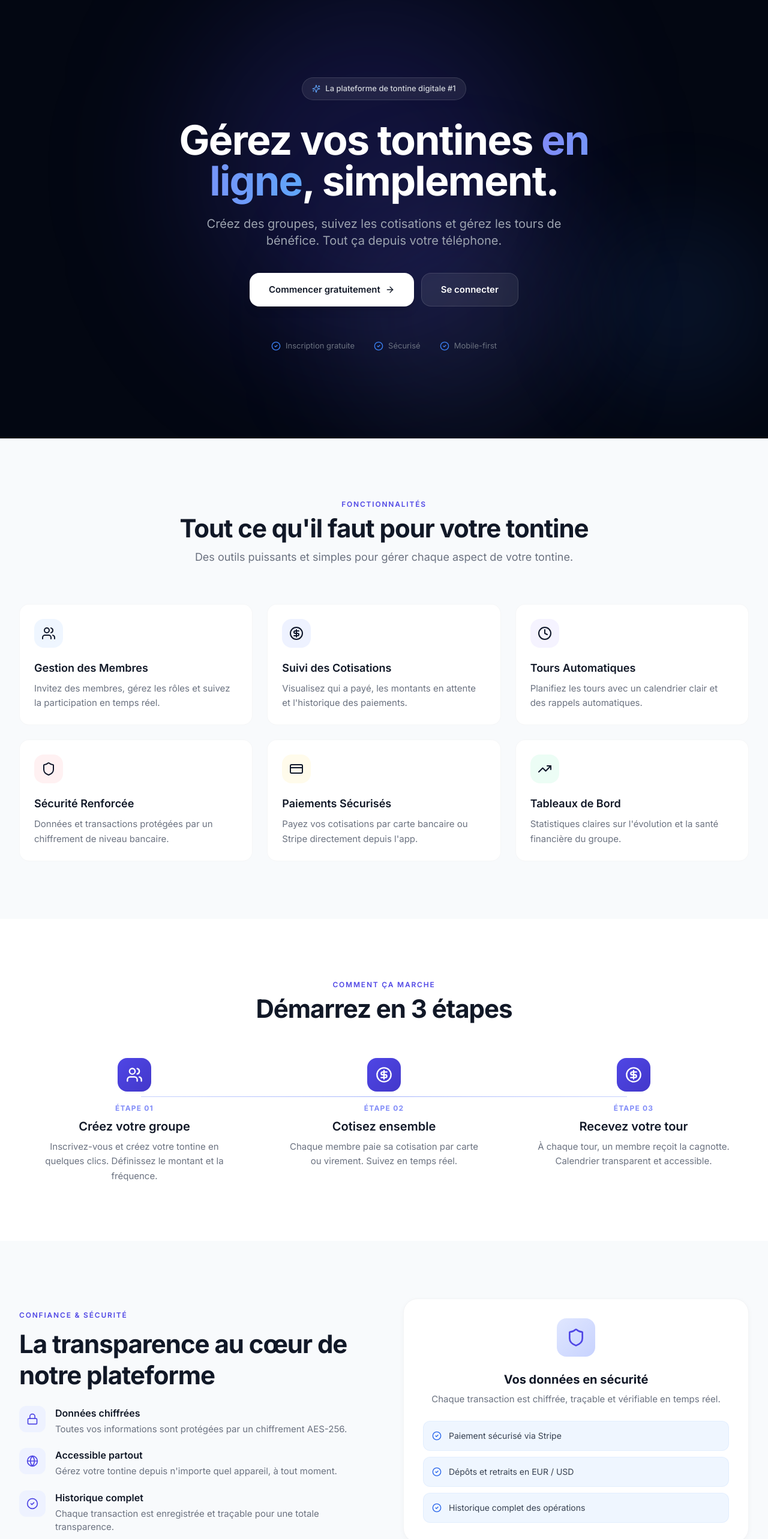
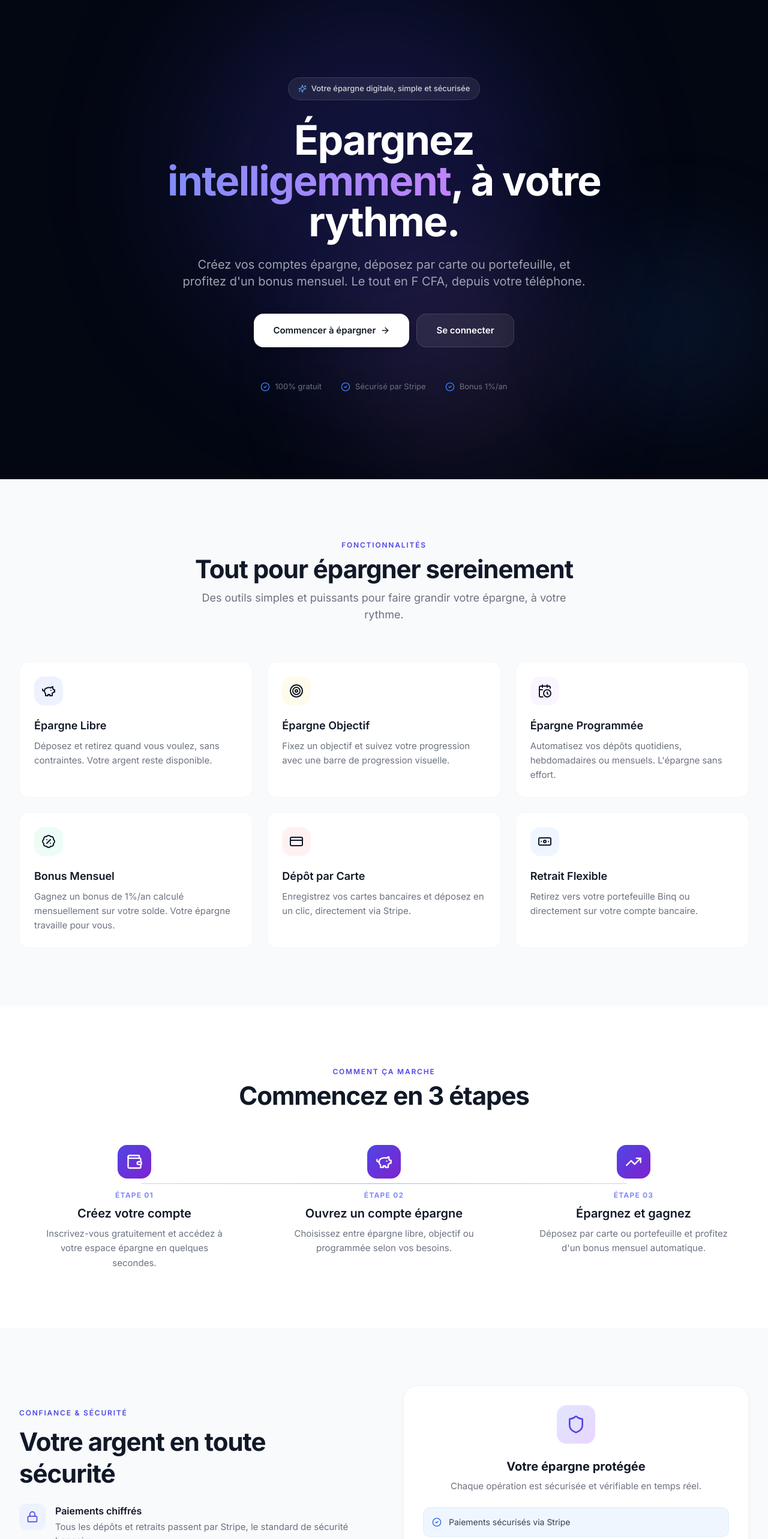
Before and after one commit to Jerome2024-net/BINQ, a Next.js app: page / in a window 1280 px wide. Shown: the part 80-2646 px from the top of the page at 60% size. Built offline with nearby package versions, Linux system fonts and the light colour scheme; no server answers.

Commit message:
feat: homepage reecrite pour epargne individuelle (plus de tontines)

```diff
--- a/src/app/page.tsx
+++ b/src/app/page.tsx
@@ -3,17 +3,19 @@ import Navbar from "@/components/Navbar";
 import Footer from "@/components/Footer";
 import {
   Shield,
-  Users,
   TrendingUp,
   CreditCard,
-  Clock,
   CheckCircle2,
   ArrowRight,
-  CircleDollarSign,
-  Zap,
+  Lock,
   Globe,
-  Lock,
   Sparkles,
+  PiggyBank,
+  Wallet,
+  Target,
+  CalendarClock,
+  BadgePercent,
+  Banknote,
 } from "lucide-react";
 
 export default function HomePage() {
@@ -23,9 +25,8 @@ export default function HomePage() {
 
       {/* Hero Section */}
       <section className="relative overflow-hidden bg-gray-950 text-white">
-        {/* Gradient orbs */}
-        <div className="absolute top-0 left-1/4 w-[600px] h-[600px] bg-primary-600/20 rounded-full blur-[120px]" />
-        <div className="absolute bottom-0 right-1/4 w-[400px] h-[400px] bg-primary-400/10 rounded-full blur-[100px]" />
+        <div className="absolute top-0 left-1/4 w-[600px] h-[600px] bg-indigo-600/20 rounded-full blur-[120px]" />
+        <div className="absolute bottom-0 right-1/4 w-[400px] h-[400px] bg-purple-400/10 rounded-full blur-[100px]" />
         <div className="absolute top-1/2 right-0 w-[300px] h-[300px] bg-accent-500/10 rounded-full blur-[80px]" />
 
         <div className="max-w-7xl mx-auto px-4 sm:px-6 lg:px-8 py-24 md:py-36 relative">
@@ -33,23 +34,23 @@ export default function HomePage() {
             <div className="inline-flex items-center gap-2 bg-white/[0.08] backdrop-blur-sm border border-white/[0.12] rounded-full px-4 py-2 mb-8">
               <Sparkles className="w-3.5 h-3.5 text-accent-400" />
               <span className="text-[13px] font-medium text-gray-300">
-                La plateforme de tontine digitale #1
+                Votre épargne digitale, simple et sécurisée
               </span>
             </div>
             <h1 className="text-4xl md:text-6xl lg:text-[68px] font-bold leading-[1.08] mb-6 tracking-tight">
-              Gérez vos tontines{" "}
-              <span className="bg-gradient-to-r from-primary-400 to-accent-400 bg-clip-text text-transparent">en ligne</span>
-              , simplement.
+              Épargnez{" "}
+              <span className="bg-gradient-to-r from-indigo-400 to-purple-400 bg-clip-text text-transparent">intelligemment</span>
+              , à votre rythme.
             </h1>
             <p className="text-lg md:text-xl text-gray-400 mb-10 max-w-2xl mx-auto leading-relaxed">
-              Créez des groupes, suivez les cotisations et gérez les tours de bénéfice. Tout ça depuis votre téléphone.
+              Créez vos comptes épargne, déposez par carte ou portefeuille, et profitez d&apos;un bonus mensuel. Le tout en F CFA, depuis votre téléphone.
             </p>
             <div className="flex flex-col sm:flex-row gap-3 justify-center">
               <Link
                 href="/inscription"
                 className="bg-white text-gray-900 px-8 py-4 rounded-2xl font-semibold text-[15px] transition-all duration-300 shadow-lg hover:shadow-xl hover:-translate-y-0.5 flex items-center justify-center gap-2"
               >
-                Commencer gratuitement
+                Commencer à épargner
                 <ArrowRight className="w-4 h-4" />
               </Link>
               <Link
@@ -62,15 +63,15 @@ export default function HomePage() {
             <div className="mt-14 flex items-center justify-center gap-8 text-gray-500">
               <div className="flex items-center gap-2">
                 <CheckCircle2 className="w-4 h-4 text-accent-500" />
-                <span className="text-[13px]">Inscription gratuite</span>
+                <span className="text-[13px]">100% gratuit</span>
               </div>
               <div className="flex items-center gap-2">
                 <CheckCircle2 className="w-4 h-4 text-accent-500" />
-                <span className="text-[13px]">Sécurisé</span>
+                <span className="text-[13px]">Sécurisé par Stripe</span>
               </div>
               <div className="flex items-center gap-2">
                 <CheckCircle2 className="w-4 h-4 text-accent-500" />
-                <span className="text-[13px]">Mobile-first</span>
+                <span className="text-[13px]">Bonus 1%/an</span>
               </div>
             </div>
           </div>
@@ -85,63 +86,62 @@ export default function HomePage() {
               Fonctionnalités
             </span>
             <h2 className="text-3xl md:text-[42px] font-bold text-gray-900 mt-3 mb-4 tracking-tight">
-              Tout ce qu&apos;il faut pour votre tontine
+              Tout pour épargner sereinement
             </h2>
             <p className="text-gray-500 max-w-2xl mx-auto text-lg">
-              Des outils puissants et simples pour gérer chaque aspect de votre
-              tontine.
+              Des outils simples et puissants pour faire grandir votre épargne, à votre rythme.
             </p>
           </div>
 
           <div className="grid grid-cols-1 md:grid-cols-2 lg:grid-cols-3 gap-6 stagger-children">
             {[
               {
-                icon: Users,
-                title: "Gestion des Membres",
+                icon: PiggyBank,
+                title: "Épargne Libre",
                 description:
-                  "Invitez des membres, gérez les rôles et suivez la participation en temps réel.",
-                gradient: "from-blue-500 to-blue-600",
-                bg: "bg-blue-50",
+                  "Déposez et retirez quand vous voulez, sans contraintes. Votre argent reste disponible.",
+                gradient: "from-indigo-500 to-indigo-600",
+                bg: "bg-indigo-50",
               },
               {
-                icon: CircleDollarSign,
-                title: "Suivi des Cotisations",
+                icon: Target,
+                title: "Épargne Objectif",
                 description:
-                  "Visualisez qui a payé, les montants en attente et l'historique des paiements.",
-                gradient: "from-primary-500 to-primary-600",
-                bg: "bg-primary-50",
+                  "Fixez un objectif et suivez votre progression avec une barre de progression visuelle.",
+                gradient: "from-amber-500 to-orange-600",
+                bg: "bg-amber-50",
               },
               {
-                icon: Clock,
-                title: "Tours Automatiques",
+                icon: CalendarClock,
+                title: "Épargne Programmée",
                 description:
-                  "Planifiez les tours avec un calendrier clair et des rappels automatiques.",
-                gradient: "from-violet-500 to-violet-600",
-                bg: "bg-violet-50",
+                  "Automatisez vos dépôts quotidiens, hebdomadaires ou mensuels. L'épargne sans effort.",
+                gradient: "from-purple-500 to-purple-600",
+                bg: "bg-purple-50",
               },
               {
-                icon: Shield,
-                title: "Sécurité Renforcée",
+                icon: BadgePercent,
+                title: "Bonus Mensuel",
                 description:
-                  "Données et transactions protégées par un chiffrement de niveau bancaire.",
+                  "Gagnez un bonus de 1%/an calculé mensuellement sur votre solde. Votre épargne travaille pour vous.",
+                gradient: "from-emerald-500 to-teal-600",
+                bg: "bg-emerald-50",
+              },
+              {
+                icon: CreditCard,
+                title: "Dépôt par Carte",
+                description:
+                  "Enregistrez vos cartes bancaires et déposez en un clic, directement via Stripe.",
                 gradient: "from-rose-500 to-rose-600",
                 bg: "bg-rose-50",
               },
               {
-                icon: CreditCard,
-                title: "Paiements Sécurisés",
+                icon: Banknote,
+                title: "Retrait Flexible",
                 description:
-                  "Payez vos cotisations par carte bancaire ou Stripe directement depuis l'app.",
-                gradient: "from-amber-500 to-orange-600",
-                bg: "bg-amber-50",
-              },
-              {
-                icon: TrendingUp,
-                title: "Tableaux de Bord",
-                description:
-                  "Statistiques claires sur l'évolution et la santé financière du groupe.",
-                gradient: "from-emerald-500 to-teal-600",
-                bg: "bg-emerald-50",
+                  "Retirez vers votre portefeuille Binq ou directement sur votre compte bancaire.",
+                gradient: "from-blue-500 to-blue-600",
+                bg: "bg-blue-50",
               },
             ].map((feature, i) => (
               <div key={i} className="group bg-white rounded-2xl border border-gray-100/80 p-6 hover:shadow-lg hover:shadow-gray-200/50 hover:-translate-y-1 transition-all duration-300">
@@ -168,42 +168,41 @@ export default function HomePage() {
               Comment ça marche
             </span>
             <h2 className="text-3xl md:text-[42px] font-bold text-gray-900 mt-3 mb-4 tracking-tight">
-              Démarrez en 3 étapes
+              Commencez en 3 étapes
             </h2>
           </div>
 
           <div className="grid grid-cols-1 md:grid-cols-3 gap-8 relative">
-            {/* Connecting line */}
-            <div className="hidden md:block absolute top-16 left-[16.67%] right-[16.67%] h-px bg-gradient-to-r from-primary-200 via-primary-300 to-primary-200" />
+            <div className="hidden md:block absolute top-16 left-[16.67%] right-[16.67%] h-px bg-gradient-to-r from-indigo-200 via-indigo-300 to-indigo-200" />
 
             {[
               {
                 step: "01",
-                icon: Users,
-                title: "Créez votre groupe",
+                icon: Wallet,
+                title: "Créez votre compte",
                 description:
-                  "Inscrivez-vous et créez votre tontine en quelques clics. Définissez le montant et la fréquence.",
+                  "Inscrivez-vous gratuitement et accédez à votre espace épargne en quelques secondes.",
               },
               {
                 step: "02",
-                icon: CircleDollarSign,
-                title: "Cotisez ensemble",
+                icon: PiggyBank,
+                title: "Ouvrez un compte épargne",
                 description:
-                  "Chaque membre paie sa cotisation par carte ou virement. Suivez en temps réel.",
+                  "Choisissez entre épargne libre, objectif ou programmée selon vos besoins.",
               },
               {
                 step: "03",
-                icon: CircleDollarSign,
-                title: "Recevez votre tour",
+                icon: TrendingUp,
+                title: "Épargnez et gagnez",
                 description:
-                  "À chaque tour, un membre reçoit la cagnotte. Calendrier transparent et accessible.",
+                  "Déposez par carte ou portefeuille et profitez d'un bonus mensuel automatique.",
               },
             ].map((step, i) => (
               <div key={i} className="relative text-center">
-                <div className="w-14 h-14 bg-gradient-to-br from-primary-600 to-primary-700 rounded-2xl flex items-center justify-center mx-auto mb-5 shadow-glow relative z-10">
+                <div className="w-14 h-14 bg-gradient-to-br from-indigo-600 to-purple-700 rounded-2xl flex items-center justify-center mx-auto mb-5 shadow-glow relative z-10">
                   <step.icon className="w-7 h-7 text-white" />
                 </div>
-                <span className="text-xs font-bold text-primary-400 uppercase tracking-widest mb-2 block">Étape {step.step}</span>
+                <span className="text-xs font-bold text-indigo-400 uppercase tracking-widest mb-2 block">Étape {step.step}</span>
                 <h3 className="text-xl font-semibold text-gray-900 mb-2">
                   {step.title}
                 </h3>
@@ -220,32 +219,32 @@ export default function HomePage() {
           <div className="grid grid-cols-1 lg:grid-cols-2 gap-16 items-center">
             <div>
               <span className="section-label">
-                Confiance & Sécurité
+                Confiance &amp; Sécurité
               </span>
               <h2 className="text-3xl md:text-[42px] font-bold text-gray-900 mt-3 mb-6 tracking-tight leading-tight">
-                La transparence au cœur de notre plateforme
+                Votre argent en toute sécurité
               </h2>
               <div className="space-y-5">
                 {[
                   {
                     icon: Lock,
-                    title: "Données chiffrées",
-                    desc: "Toutes vos informations sont protégées par un chiffrement AES-256.",
+                    title: "Paiements chiffrés",
+                    desc: "Tous les dépôts et retraits passent par Stripe, le standard de sécurité bancaire.",
                   },
                   {
                     icon: Globe,
                     title: "Accessible partout",
-                    desc: "Gérez votre tontine depuis n'importe quel appareil, à tout moment.",
+                    desc: "Gérez votre épargne depuis n'importe quel appareil, à tout moment.",
                   },
                   {
                     icon: CheckCircle2,
-                    title: "Historique complet",
-                    desc: "Chaque transaction est enregistrée et traçable pour une totale transparence.",
+                    title: "Transparence totale",
+                    desc: "Chaque transaction est enregistrée avec un historique complet et traçable.",
                   },
                 ].map((item, i) => (
                   <div key={i} className="flex gap-4 group">
-                    <div className="w-11 h-11 bg-primary-50 rounded-xl flex items-center justify-center flex-shrink-0 group-hover:bg-primary-100 transition-colors">
-                      <item.icon className="w-5 h-5 text-primary-600" />
+                    <div className="w-11 h-11 bg-indigo-50 rounded-xl flex items-center justify-center flex-shrink-0 group-hover:bg-indigo-100 transition-colors">
+                      <item.icon className="w-5 h-5 text-indigo-600" />
                     </div>
                     <div>
                       <h3 className="font-semibold text-gray-900 mb-1">
@@ -258,18 +257,18 @@ export default function HomePage() {
               </div>
             </div>
 
-            {/* Visual card */}
             <div className="bg-white rounded-3xl shadow-soft border border-gray-100 p-8 flex flex-col items-center justify-center text-center">
-              <div className="w-16 h-16 bg-gradient-to-br from-primary-100 to-primary-200 rounded-2xl flex items-center justify-center mb-6">
-                <Shield className="w-8 h-8 text-primary-600" />
+              <div className="w-16 h-16 bg-gradient-to-br from-indigo-100 to-purple-200 rounded-2xl flex items-center justify-center mb-6">
+                <Shield className="w-8 h-8 text-indigo-600" />
               </div>
-              <h3 className="text-xl font-bold text-gray-900 mb-2">Vos données en sécurité</h3>
-              <p className="text-gray-500 mb-6 text-[15px]">Chaque transaction est chiffrée, traçable et vérifiable en temps réel.</p>
+              <h3 className="text-xl font-bold text-gray-900 mb-2">Votre épargne protégée</h3>
+              <p className="text-gray-500 mb-6 text-[15px]">Chaque opération est sécurisée et vérifiable en temps réel.</p>
               <div className="w-full space-y-2.5">
                 {[
-                  "Paiement sécurisé via Stripe",
-                  "Dépôts et retraits en EUR / USD",
-                  "Historique complet des opérations",
+                  "Paiements sécurisés via Stripe",
+                  "Dépôts et retraits en F CFA",
+                  "Bonus mensuel crédité automatiquement",
+                  "Jusqu'à 10 comptes épargne",
                 ].map((text, i) => (
                   <div key={i} className="flex items-center gap-3 p-3.5 bg-accent-50 rounded-xl border border-accent-100/60">
                     <CheckCircle2 className="w-4 h-4 text-accent-600 flex-shrink-0" />
@@ -293,72 +292,34 @@ export default function HomePage() {
               Simple et transparent
             </h2>
             <p className="text-gray-500 max-w-2xl mx-auto text-lg">
-              Pas de frais cachés. Participez gratuitement, souscrivez un abonnement uniquement pour organiser.
+              Pas de frais cachés. Créez votre compte et épargnez dès aujourd&apos;hui.
             </p>
           </div>
 
-          <div className="grid grid-cols-1 md:grid-cols-2 gap-6 max-w-4xl mx-auto">
-            {/* Participant */}
-            <div className="bg-white border border-gray-200 rounded-3xl p-8 hover:border-gray-300 transition-colors">
-              <h3 className="text-xl font-bold text-gray-900 mb-1">Participant</h3>
-              <p className="text-gray-500 text-[15px] mb-6">Rejoignez des tontines et épargnez ensemble</p>
+          <div className="max-w-lg mx-auto">
+            <div className="bg-gray-950 rounded-3xl p-8 relative shadow-2xl">
+              <div className="absolute -top-3 right-6 bg-gradient-to-r from-accent-500 to-accent-600 text-white px-4 py-1 rounded-full text-xs font-semibold shadow-glow-accent">
+                100% Gratuit
+              </div>
+              <h3 className="text-xl font-bold text-white mb-1">Épargne Binq</h3>
+              <p className="text-gray-400 text-[15px] mb-6">Tout ce dont vous avez besoin pour épargner</p>
+
               <div className="mb-6">
-                <span className="text-4xl font-bold text-gray-900">Gratuit</span>
+                <span className="text-4xl font-bold text-white">0 F</span>
+                <span className="text-lg text-gray-400"> /mois</span>
               </div>
               <ul className="space-y-3 mb-8">
                 {[
-                  "Rejoindre des tontines illimitées",
-                  "Payer ses cotisations en ligne",
-                  "Dépôts et retraits gratuits",
-                  "1% de frais sur chaque cotisation",
+                  "Jusqu'à 10 comptes épargne",
+                  "Épargne libre, objectif ou programmée",
+                  "Dépôt par carte ou portefeuille",
+                  "Retrait vers portefeuille ou banque",
+                  "Bonus mensuel de 1%/an sur le solde",
+                  "2% de frais sur les dépôts uniquement",
                   "Historique complet des transactions",
                 ].map((text, i) => (
-                  <li key={i} className="flex items-center gap-3 text-gray-600 text-[15px]">
-                    <CheckCircle2 className="w-4 h-4 text-accent-500 flex-shrink-0" />
-                    {text}
-                  </li>
-                ))}
-              </ul>
-              <Link
-                href="/inscription"
-                className="block w-full text-center bg-gray-100 hover:bg-gray-200 text-gray-900 px-6 py-3 rounded-xl font-semibold transition-colors"
-              >
-                Commencer
-              </Link>
-            </div>
-
-            {/* Organisateur */}
-            <div className="bg-gray-950 rounded-3xl p-8 relative shadow-2xl">
-              <div className="absolute -top-3 right-6 bg-gradient-to-r from-accent-500 to-accent-600 text-white px-4 py-1 rounded-full text-xs font-semibold shadow-glow-accent">
-                Recommandé
-              </div>
-              <h3 className="text-xl font-bold text-white mb-1">Organisateur</h3>
-              <p className="text-gray-400 text-[15px] mb-4">Créez et gérez vos propres tontines</p>
-
-              {/* Essai gratuit */}
-              <div className="bg-accent-500/10 border border-accent-500/20 rounded-xl p-3 mb-4">
-                <p className="text-accent-400 font-semibold text-sm flex items-center gap-1.5">
-                  <Sparkles className="w-3.5 h-3.5" />
-                  Essai gratuit 90 jours
-                </p>
-                <p className="text-gray-500 text-xs mt-0.5">Sans engagement ni carte bancaire</p>
-              </div>
-
-              <div className="mb-6">
-                <span className="text-4xl font-bold text-white">180</span>
-                <span className="text-lg text-gray-400"> €/an</span>
-                <span className="text-[13px] text-gray-500 ml-1">après l&apos;essai</span>
-              </div>
-              <ul className="space-y-3 mb-8">
-                {[
-                  "Tout du plan Participant",
-                  "Créer des tontines illimitées",
-                  "Gérer les membres et les tours",
-                  "Tableau de bord organisateur",
-                  "Support prioritaire",
-                ].map((text, i) => (
                   <li key={i} className="flex items-center gap-3 text-gray-300 text-[15px]">
-                    <CheckCircle2 className="w-4 h-4 text-primary-400 flex-shrink-0" />
+                    <CheckCircle2 className="w-4 h-4 text-indigo-400 flex-shrink-0" />
                     {text}
                   </li>
                 ))}
@@ -367,7 +328,7 @@ export default function HomePage() {
                 href="/inscription"
                 className="block w-full text-center bg-white text-gray-900 px-6 py-3 rounded-xl font-semibold transition-all hover:bg-gray-100 shadow-lg"
               >
-                Commencer l&apos;essai gratuit
+                Créer mon compte gratuitement
               </Link>
             </div>
           </div>
@@ -376,15 +337,14 @@ export default function HomePage() {
 
       {/* CTA */}
       <section className="py-24 bg-gray-950 text-white relative overflow-hidden">
-        <div className="absolute top-0 left-1/3 w-[500px] h-[500px] bg-primary-600/15 rounded-full blur-[120px]" />
-        <div className="absolute bottom-0 right-1/3 w-[300px] h-[300px] bg-accent-500/10 rounded-full blur-[80px]" />
+        <div className="absolute top-0 left-1/3 w-[500px] h-[500px] bg-indigo-600/15 rounded-full blur-[120px]" />
+        <div className="absolute bottom-0 right-1/3 w-[300px] h-[300px] bg-purple-500/10 rounded-full blur-[80px]" />
         <div className="max-w-3xl mx-auto px-4 sm:px-6 lg:px-8 text-center relative">
           <h2 className="text-3xl md:text-5xl font-bold mb-5 tracking-tight">
-            Prêt à digitaliser votre tontine ?
+            Prêt à faire grandir votre épargne ?
           </h2>
           <p className="text-gray-400 text-lg mb-10 max-w-2xl mx-auto">
-            Rejoignez des milliers d&apos;utilisateurs qui font confiance à Binq
-            pour gérer leurs épargnes collectives.
+            Rejoignez Binq et commencez à épargner intelligemment dès aujourd&apos;hui. Gratuit, sécurisé, et avec un bonus mensuel.
           </p>
           <div className="flex flex-col sm:flex-row gap-3 justify-center">
             <Link
--- a/src/components/Footer.tsx
+++ b/src/components/Footer.tsx
@@ -17,8 +17,8 @@ export default function Footer() {
               </span>
             </div>
             <p className="text-gray-500 text-[14px] leading-relaxed mb-6">
-              La plateforme digitale pour gérer vos tontines en toute
-              transparence et sécurité.
+              La plateforme digitale pour épargner en toute
+              simplicité et sécurité.
             </p>
             <div className="flex items-center gap-4">
               <div className="flex items-center gap-2 text-xs text-gray-600">
```
